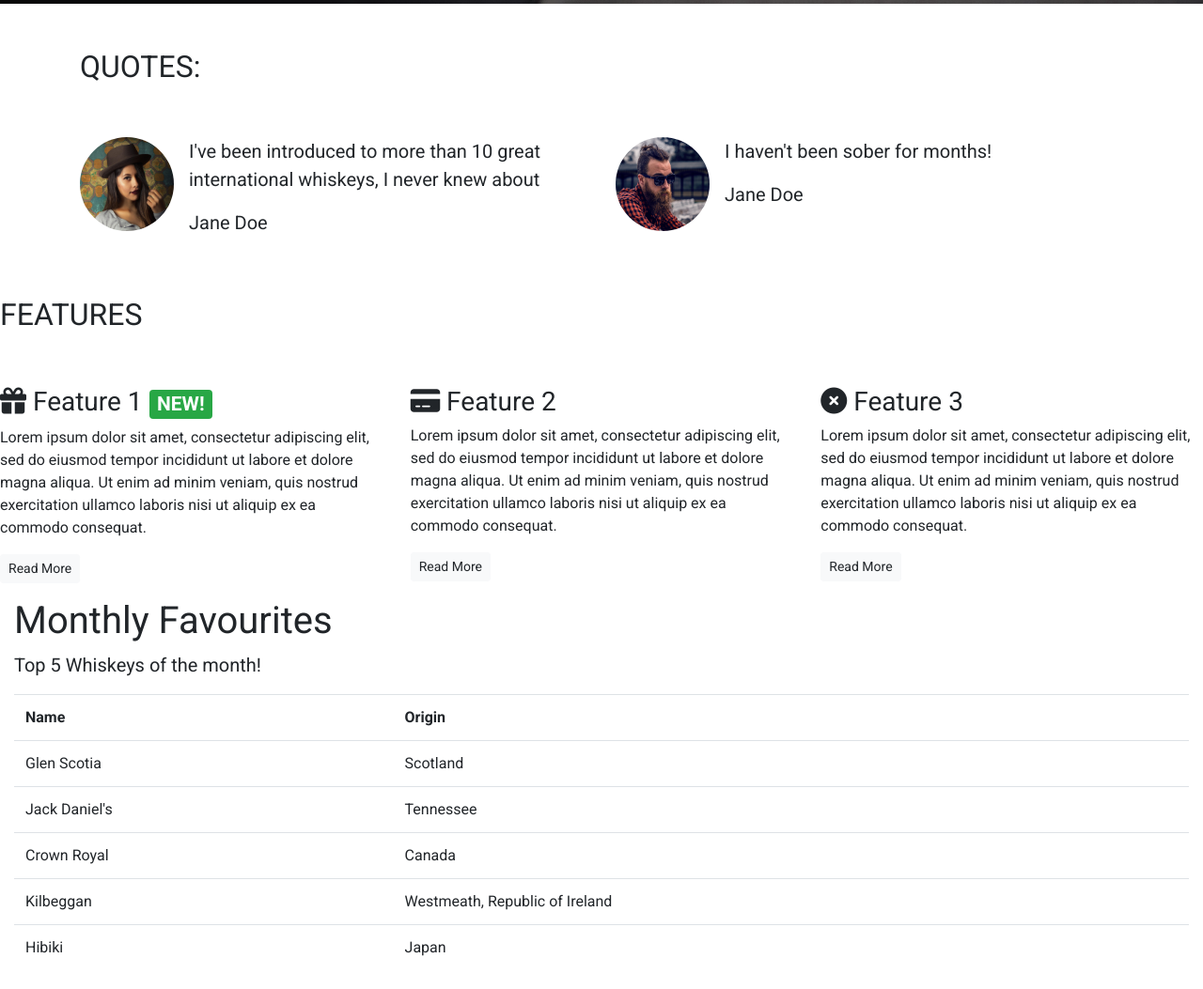
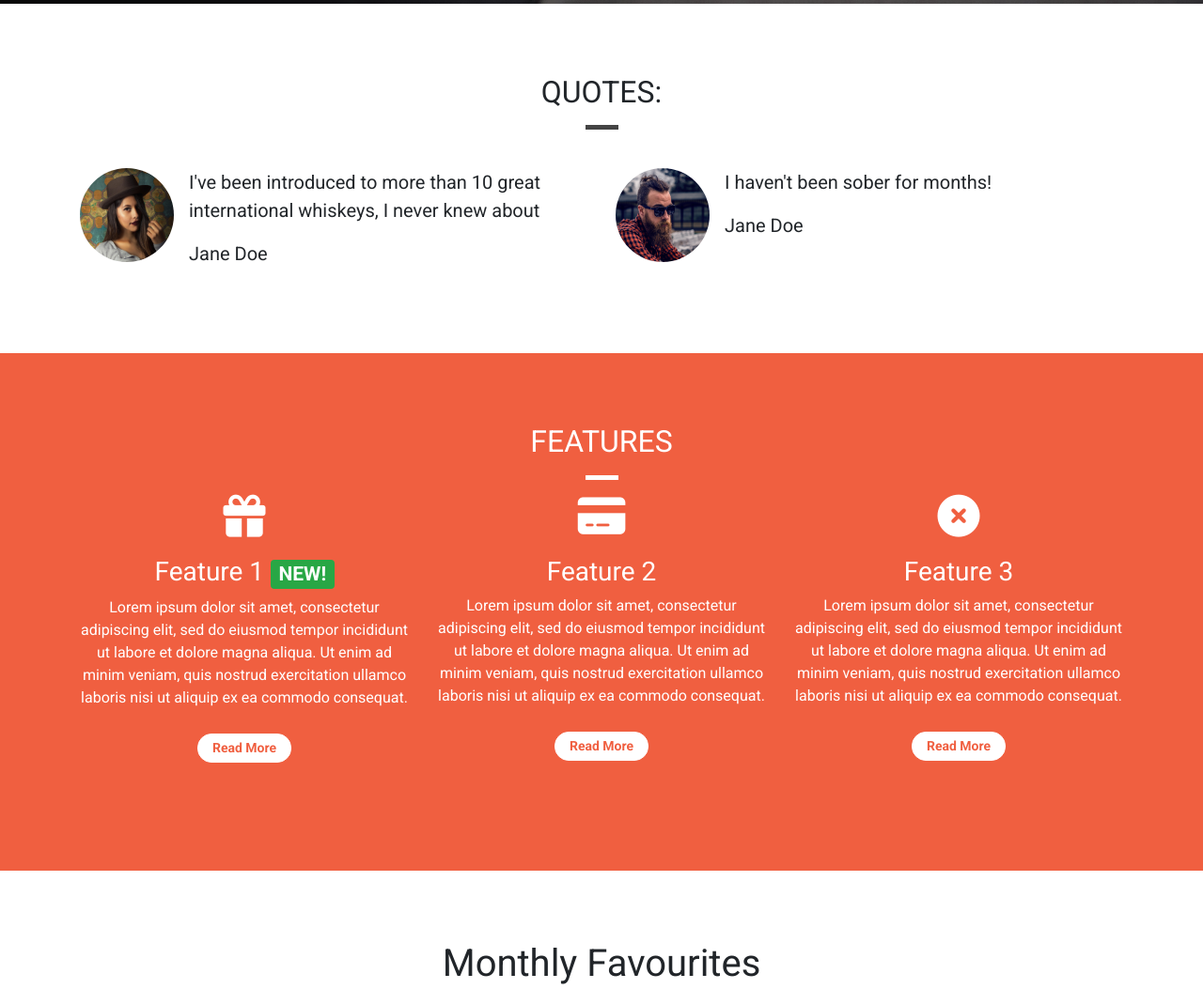
Before and after one commit to CapriceHolford/bootstrap4, a plain HTML site: page index.html in a window 1280 px wide. Shown: the part 796-1849 px from the top of the page at 94% size. Drawn offline with nearby package versions, Linux system fonts and the light colour scheme.

Commit message:
style quotes and features, finish website

```diff
--- a/CSS/style.css
+++ b/CSS/style.css
@@ -1,5 +1,12 @@
 body {
     font-family: "Roboto", sans-serif;
+}
+
+.container-wrapper {}
+
+.container-wrapper--red {
+    background-color: #f05f40;
+    color: white;
 }
 
 .alert-container .col-12 {
@@ -44,20 +51,48 @@ body {
 
 .features-container {}
 
+/* Page Headers */
+
+.page-header {
+    margin-bottom: 0;
+    border-bottom: 0;
+    text-align: center;
+}
+
+.page-header h2 {
+    margin-top: 0;
+}
+
+.quotes .page-header {
+    margin-bottom: 25px;
+}
+
 /* Block Dividers */
 
 .block-divider {
     width: 75px;
     height: 5px;
     border: 0;
+    background-color: #444;
 }
 
 .block-divider--orange {
     background-color: #f05f40;
 }
 
+.block-divider--white {
+    background-color: white;
+}
+
 .block-divider--short {
     width: 35px;
+}
+
+/* Content Containers */
+
+.content-container {
+    padding-top: 75px;
+    padding-bottom: 75px;
 }
 
 /* Navbar */
@@ -134,3 +169,32 @@ body {
     background-color: #df4929;
     border-color: #df4929;
 }
+
+/* Table */
+
+.table {
+   display: flex;
+   justify-content: center;
+   align-items: center;
+}
+
+.feature {
+    text-align: center;
+    margin-bottom: 40px;
+}
+
+.feature i {
+    margin-bottom: 20px;
+    font-size: 45px;
+    line-height: 45px;
+}
+
+.feature .btn {
+    background-color: white;
+    border-color: white;
+    border-radius: 15px;
+    min-width: 100px;
+    font-weight: bold;
+    margin-top: 10px;
+    color: #f05f40;
+}
--- a/index.html
+++ b/index.html
@@ -90,11 +90,13 @@
     </div>
 
     <!-- Quotes -->
-    <div class="container quotes-container">
+    <div class="container-wrapper">
+        <div class="container quotes-container content-container">
             <section class="quotes">
                 <div class="row">
-                <div class="col-12 my-5">
+                    <div class="col-12 page-header">
                         <h2 class="text-uppercase"> Quotes: </h2>
+                        <hr class="block-divider block-divider--short">
                     </div>
                 </div>
                 <div class="row">
@@ -129,23 +131,28 @@
             </section>
             <!-- /.quotes -->
         </div>
+    </div>
 
     <!-- Features -->
-    <div class="features-container">
+    <div class="container-wrapper container-wrapper--red">
+        <div class="container features-container content-container">
             <section class="features">
                 <div class="row">
-                <div class="col-12 my-5">
+                    <div class="col-12 page-header">
                         <h2 class="text-uppercase"> Features </h2>
+                        <hr class="block-divider block-divider--short block-divider--white">
                     </div>
                 </div>
                 <div class="row">
                     <div class="col-12 col-md-6 col-lg-4">
                         <div class="feature">
-                        <h3> <i class="fa-solid fa-gift d-none d-sm-inline"></i> Feature 1 <span
+                            <h3> <i class="fa-solid fa-gift d-none d-sm-block"></i> Feature 1 <span
                                     class="badge badge-success"> NEW! </span> </h3>
-                        <p>Lorem ipsum dolor sit amet, consectetur adipiscing elit, sed do eiusmod tempor incididunt ut
+                            <p>Lorem ipsum dolor sit amet, consectetur adipiscing elit, sed do eiusmod tempor incididunt
+                                ut
                                 labore
-                            et dolore magna aliqua. Ut enim ad minim veniam, quis nostrud exercitation ullamco laboris
+                                et dolore magna aliqua. Ut enim ad minim veniam, quis nostrud exercitation ullamco
+                                laboris
                                 nisi
                                 ut
                                 aliquip ex ea commodo consequat.</p>
@@ -154,11 +161,13 @@
                     </div>
                     <div class="col-12 col-md-6 col-lg-4">
                         <div class="feature">
-                        <h3> <i class="fa-solid fa-credit-card d-none d-sm-inline"></i> Feature 2</h3>
-                        <p>Lorem ipsum dolor sit amet, consectetur adipiscing elit, sed do eiusmod tempor incididunt ut
+                            <h3> <i class="fa-solid fa-credit-card d-none d-sm-block"></i> Feature 2</h3>
+                            <p>Lorem ipsum dolor sit amet, consectetur adipiscing elit, sed do eiusmod tempor incididunt
+                                ut
                                 labore
                                 et
-                            dolore magna aliqua. Ut enim ad minim veniam, quis nostrud exercitation ullamco laboris nisi
+                                dolore magna aliqua. Ut enim ad minim veniam, quis nostrud exercitation ullamco laboris
+                                nisi
                                 ut
                                 aliquip
                                 ex ea commodo consequat.</p>
@@ -167,10 +176,12 @@
                     </div>
                     <div class="col-12 d-md-none d-lg-block col-lg-4">
                         <div class="feature">
-                        <h3> <i class="fa-solid fa-circle-xmark d-none d-sm-inline"></i> Feature 3</h3>
-                        <p>Lorem ipsum dolor sit amet, consectetur adipiscing elit, sed do eiusmod tempor incididunt ut
+                            <h3> <i class="fa-solid fa-circle-xmark d-none d-sm-block"></i> Feature 3</h3>
+                            <p>Lorem ipsum dolor sit amet, consectetur adipiscing elit, sed do eiusmod tempor incididunt
+                                ut
                                 labore
-                            et dolore magna aliqua. Ut enim ad minim veniam, quis nostrud exercitation ullamco laboris
+                                et dolore magna aliqua. Ut enim ad minim veniam, quis nostrud exercitation ullamco
+                                laboris
                                 nisi ut
                                 aliquip ex ea commodo consequat.</p>
                             <p> <a class="btn btn-sm btn-light" href=""> Read More </a> </p>
@@ -180,11 +191,12 @@
             </section>
             <!-- /.features -->
         </div>
+    </div>
 
     <section class="callout">
-        <div class="col-12">
-            <h1> Monthly Favourites </h1>
-            <p class="lead"> Top 5 Whiskeys of the month! </p>
+        <div class="col-12 container table-container content-container">
+            <h1 class="table"> Monthly Favourites </h1>
+            <p class="lead table"> Top 5 Whiskeys of the month! </p>
             <table class="table">
                 <tr>
                     <th> Name </th>
```
Lines whose indentation alone changed are shown as unchanged.
